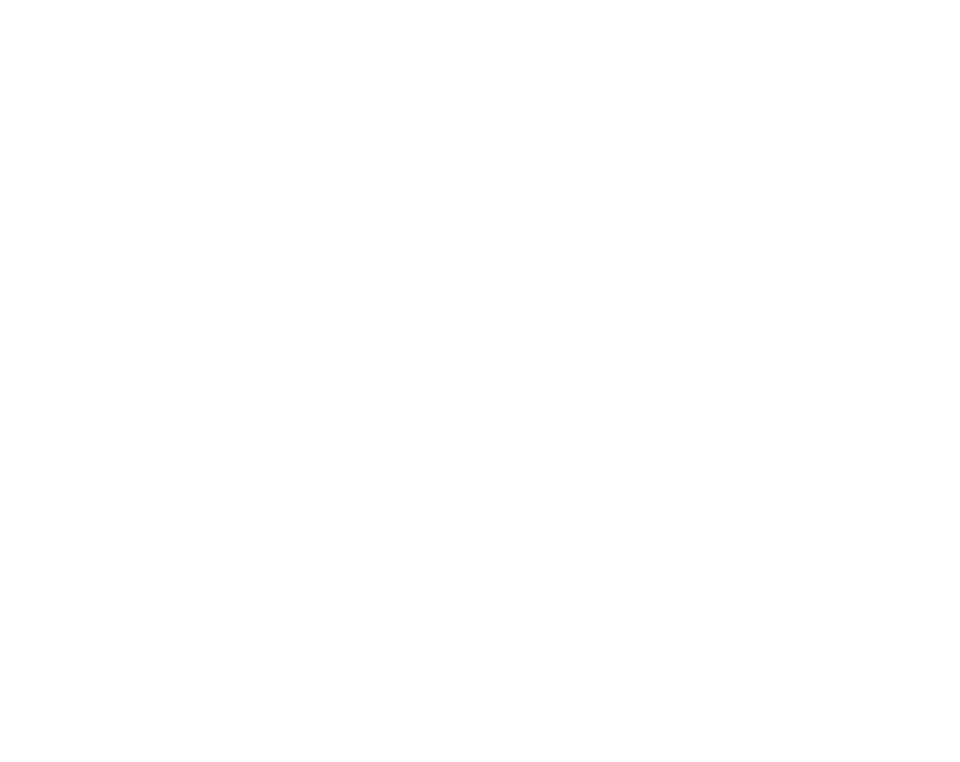
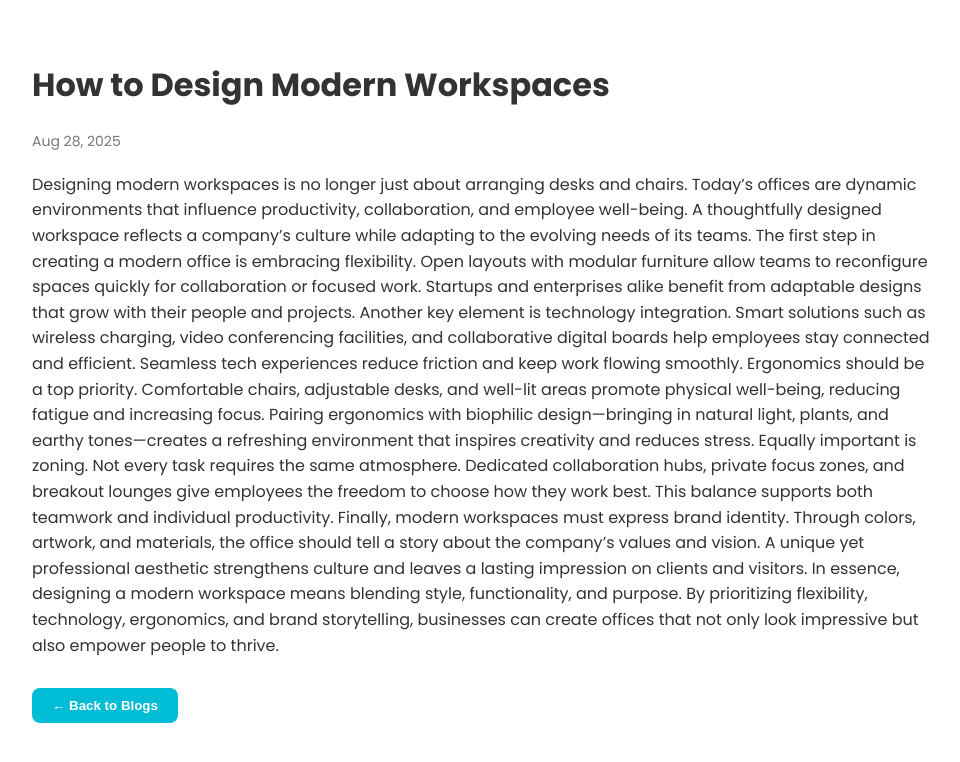
Before and after one commit to sshikhar99/officebanao-clone, a React (Create React App) app: page /blogs/1 in a window 1280 px wide. Before the commit this address had no page. Shown: the top 762 px of the page, without its empty margins (158-1118 px from the left). Built offline with nearby package versions, Linux system fonts and the light colour scheme; the HTML template or start-up script is replaced by a standard one.

Commit message:
Initial commit -OfficeBanao Clone

```diff
--- a/src/App.js
+++ b/src/App.js
@@ -13,6 +13,7 @@
 import Resources from "./pages/Resources";      // ✅ New
 import WalkthroughDetails from "./pages/WalkthroughDetails";
 import ProjectDetail from "./pages/ProjectDetail"; // ✅ import
+import BlogDetail from "./pages/BlogDetail"; // adjust path if needed
 
 // Layout
 import Layout from "./Layout/Layout";
@@ -159,8 +160,14 @@
             </Layout>
           }
         />
-        <Route path="/walkthroughs/:id" element={<WalkthroughDetails />} />
-        <Route path="/projects/:id" element={<ProjectDetail />} /> {/* ✅ new */}
+        <Route
+         path="/walkthroughs/:id"
+         element={<WalkthroughDetails />}
+        />
+        <Route path="/projects/:id"
+        element={<ProjectDetail />}
+        />
+        <Route path="/blogs/:id" element={<BlogDetail />} /> {/* ✅ new route */}
       </Routes>
 
     </>
--- /dev/null
+++ b/src/pages/BlogDetail.js
@@ -0,0 +1,108 @@
+import React from "react";
+import { useParams, Link } from "react-router-dom";
+
+const blogData = {
+  1: {
+    title: "How to Design Modern Workspaces",
+    date: "Aug 28, 2025",
+    content: `
+     Designing modern workspaces is no longer just about arranging desks and chairs. Today’s offices are dynamic environments that influence productivity, collaboration, and employee well-being. A thoughtfully designed workspace reflects a company’s culture while adapting to the evolving needs of its teams.
+
+The first step in creating a modern office is embracing flexibility. Open layouts with modular furniture allow teams to reconfigure spaces quickly for collaboration or focused work. Startups and enterprises alike benefit from adaptable designs that grow with their people and projects.
+
+Another key element is technology integration. Smart solutions such as wireless charging, video conferencing facilities, and collaborative digital boards help employees stay connected and efficient. Seamless tech experiences reduce friction and keep work flowing smoothly.
+
+Ergonomics should be a top priority. Comfortable chairs, adjustable desks, and well-lit areas promote physical well-being, reducing fatigue and increasing focus. Pairing ergonomics with biophilic design—bringing in natural light, plants, and earthy tones—creates a refreshing environment that inspires creativity and reduces stress.
+
+Equally important is zoning. Not every task requires the same atmosphere. Dedicated collaboration hubs, private focus zones, and breakout lounges give employees the freedom to choose how they work best. This balance supports both teamwork and individual productivity.
+
+Finally, modern workspaces must express brand identity. Through colors, artwork, and materials, the office should tell a story about the company’s values and vision. A unique yet professional aesthetic strengthens culture and leaves a lasting impression on clients and visitors.
+
+In essence, designing a modern workspace means blending style, functionality, and purpose. By prioritizing flexibility, technology, ergonomics, and brand storytelling, businesses can create offices that not only look impressive but also empower people to thrive.
+    `,
+  },
+  2: {
+    title: "Top 5 Office Interior Trends in 2025",
+    date: "Aug 20, 2025",
+    content: `
+      Office interiors in 2025 are evolving rapidly to meet the demands of a new era of work. From hybrid models to wellness-driven design, companies are reimagining workplaces as more than just spaces to work—they are hubs for collaboration, creativity, and culture. Here are the top five trends shaping office design this year.
+
+1. Flexible and Hybrid Workspaces
+Adaptability is key in 2025. Offices are moving toward modular furniture, mobile partitions, and reconfigurable layouts that support both in-person collaboration and remote connectivity. This flexibility ensures spaces can evolve with changing business needs.
+
+2. Wellness-Centric Design
+Employee well-being is central to office planning. Expect more natural lighting, indoor greenery, air-purifying systems, and ergonomic furniture. Wellness zones with meditation corners, relaxation pods, and fitness areas are becoming standard, reducing stress and boosting productivity.
+
+3. Smart Technology Integration
+Technology is seamlessly embedded into modern workspaces. From AI-powered meeting rooms to IoT-enabled climate control and touchless systems, tech is enhancing efficiency and comfort. Smart boards, AR collaboration tools, and intelligent lighting further support a connected work culture.
+
+4. Sustainable Materials and Practices
+Sustainability is no longer optional. Offices in 2025 are embracing recycled materials, energy-efficient lighting, and eco-friendly furniture. Green certifications and circular design practices are driving businesses toward environmentally responsible interiors that align with global climate goals.
+
+5. Branded Experiences
+Workspaces are increasingly being designed to reflect brand values and identity. Custom artwork, thematic color palettes, and experiential zones help companies express their culture, making offices engaging for employees and memorable for clients.
+
+In 2025, office interiors balance flexibility, well-being, technology, sustainability, and storytelling. Together, these trends redefine the workplace as a destination that inspires innovation, nurtures people, and strengthens organizational identity.
+    `,
+  },
+  3: {
+    title: "Why Good Office Design Boosts Productivity",
+    date: "Aug 15, 2025",
+    content: `
+      A well-designed office is more than just an attractive space—it’s a powerful tool for boosting productivity, creativity, and employee satisfaction. The environment in which people work directly influences how they think, feel, and perform. Good office design removes friction, supports focus, and inspires collaboration.
+
+One of the most important aspects of effective office design is ergonomics. Comfortable chairs, adjustable desks, and proper lighting reduce fatigue and prevent health issues, allowing employees to stay energized and engaged throughout the day. A workspace that supports physical well-being naturally enhances performance.
+
+Layout and zoning also play a key role. Open areas encourage teamwork and quick idea exchanges, while private zones provide the quiet needed for deep focus. By offering a balance between collaboration and concentration, offices cater to different working styles and tasks.
+
+Aesthetics and environment influence mood and motivation. Natural light, calming colors, and biophilic elements like plants reduce stress and create a more enjoyable atmosphere. Studies show that employees working in well-lit, nature-inspired spaces report higher levels of creativity and satisfaction.
+
+Another factor is technology integration. Smart meeting rooms, wireless solutions, and collaborative digital tools minimize time wasted on technical issues and make teamwork seamless. When technology works smoothly, employees can focus on meaningful work instead of troubleshooting.
+
+Finally, good office design helps express company culture and values. A thoughtfully branded space fosters pride, belonging, and motivation among employees, while also making a strong impression on clients and visitors.
+
+In short, a well-planned office design is not just about aesthetics—it’s about creating an environment that supports people. When employees feel comfortable, inspired, and connected, productivity naturally follows, turning the office into a true engine of growth and success.
+    `,
+  },
+};
+
+export default function BlogDetail() {
+  const { id } = useParams();
+  const blog = blogData[id];
+
+  if (!blog) {
+    return <h2 style={{ textAlign: "center", padding: "50px" }}>Blog not found</h2>;
+  }
+
+  return (
+    <div style={{ maxWidth: "900px", margin: "0 auto", padding: "40px 20px" }}>
+      <h1>{blog.title}</h1>
+      <p style={{ fontSize: "14px", color: "#777", marginBottom: "20px" }}>
+        {blog.date}
+      </p>
+      <p style={{ fontSize: "16px", lineHeight: "1.6" }}>{blog.content}</p>
+
+      {/* ✅ Back button styled like your "View More" */}
+      <div style={{ marginTop: "30px" }}>
+        <Link to="/blogs">
+          <button
+            style={{
+              padding: "10px 20px",
+              background: "#00bcd4",
+              color: "#fff",
+              fontWeight: "bold",
+              border: "none",
+              borderRadius: "8px",
+              cursor: "pointer",
+              transition: "background 0.3s ease",
+            }}
+            onMouseOver={(e) => (e.target.style.background = "#0097a7")}
+            onMouseOut={(e) => (e.target.style.background = "#00bcd4")}
+          >
+            ← Back to Blogs
+          </button>
+        </Link>
+      </div>
+    </div>
+  );
+}
--- a/src/pages/Blogs.js
+++ b/src/pages/Blogs.js
@@ -1,4 +1,5 @@
 import React from "react";
+import { Link } from "react-router-dom";
 
 export default function Blogs() {
   const blogPosts = [
@@ -70,8 +71,10 @@
             <p style={{ fontSize: "16px", marginBottom: "15px" }}>
               {post.excerpt}
             </p>
-            <a
-              href="#"
+
+            {/* ✅ Link to dynamic blog detail */}
+            <Link
+              to={`/blogs/${post.id}`}
               style={{
                 fontSize: "14px",
                 fontWeight: "600",
@@ -80,7 +83,7 @@
               }}
             >
               Read More →
-            </a>
+            </Link>
           </div>
         ))}
       </div>
--- a/src/pages/ProjectDetail.js
+++ b/src/pages/ProjectDetail.js
@@ -5,9 +5,9 @@
 import project3 from "../assets/project3.webp";
 
 const projectData = {
-  1: { title: "Modern Workspace", image: project1, description: "A sleek modern office design." },
-  2: { title: "Creative Studio", image: project2, description: "Perfect for startups and creators." },
-  3: { title: "Corporate Office", image: project3, description: "Professional corporate setup." },
+  1: { title: "Modern Workspace", image: project1, description: "A sleek modern office design blends minimalism with functionality, creating a space that feels open, stylish, and efficient. Clean lines, neutral tones, and smart layouts enhance focus while promoting collaboration. With ergonomic furniture and contemporary finishes, it transforms the workplace into an inspiring hub for creativity and productivity." },
+  2: { title: "Creative Studio", image: project2, description: "Perfect for startups and creators, this workspace is designed to fuel innovation and growth. It combines flexibility, style, and functionality to adapt to evolving needs. With collaborative zones, modern aesthetics, and inspiring interiors, it empowers teams to think bigger, work smarter, and bring bold ideas to life." },
+  3: { title: "Corporate Office", image: project3, description: "A professional corporate setup reflects sophistication, efficiency, and brand identity. Designed with precision, it balances private cabins, collaborative zones, and executive areas to support seamless workflows. With premium finishes, ergonomic furniture, and modern technology, it creates a polished environment that enhances productivity, professionalism, and client confidence." },
 };
 
 export default function ProjectDetail() {
```
